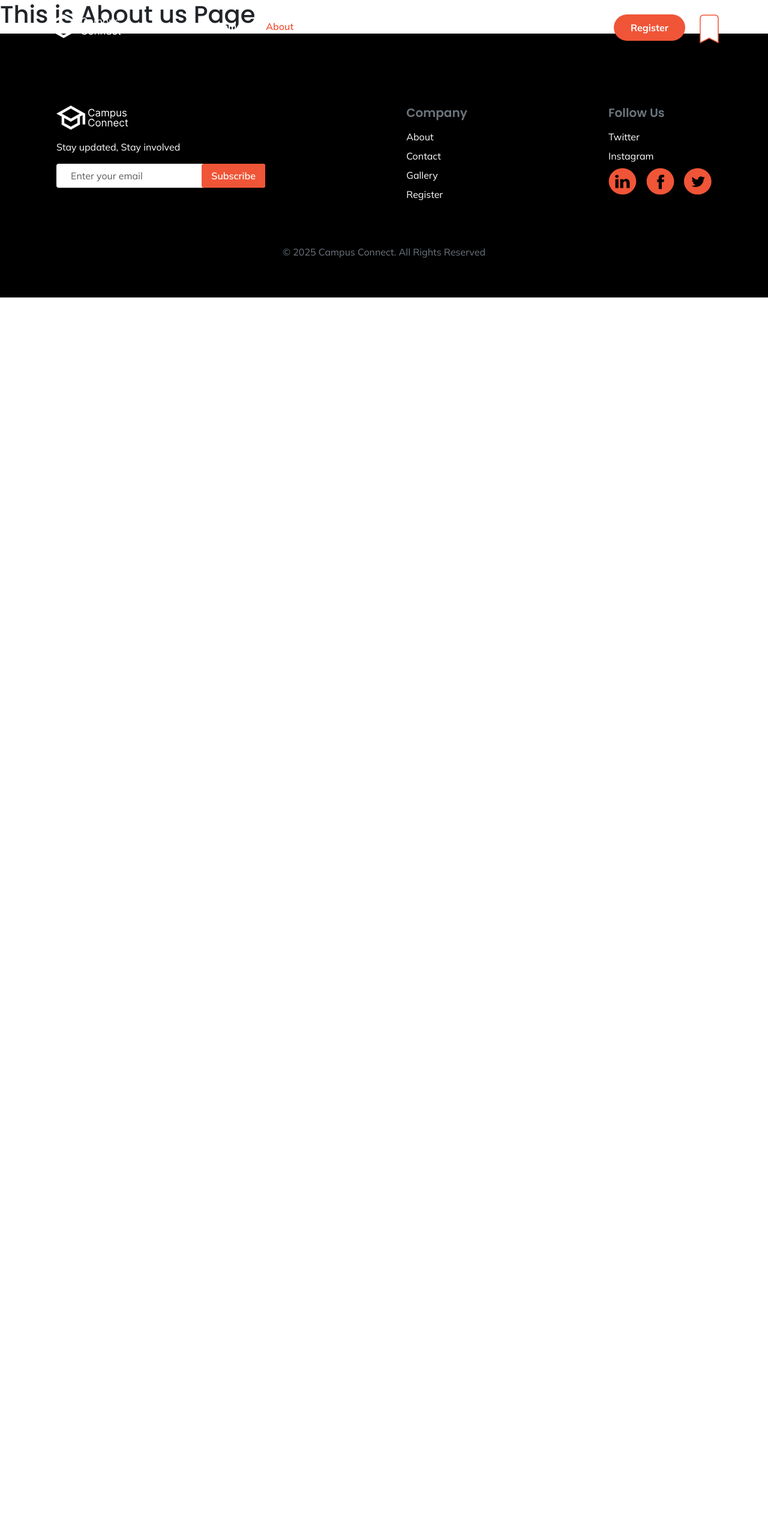
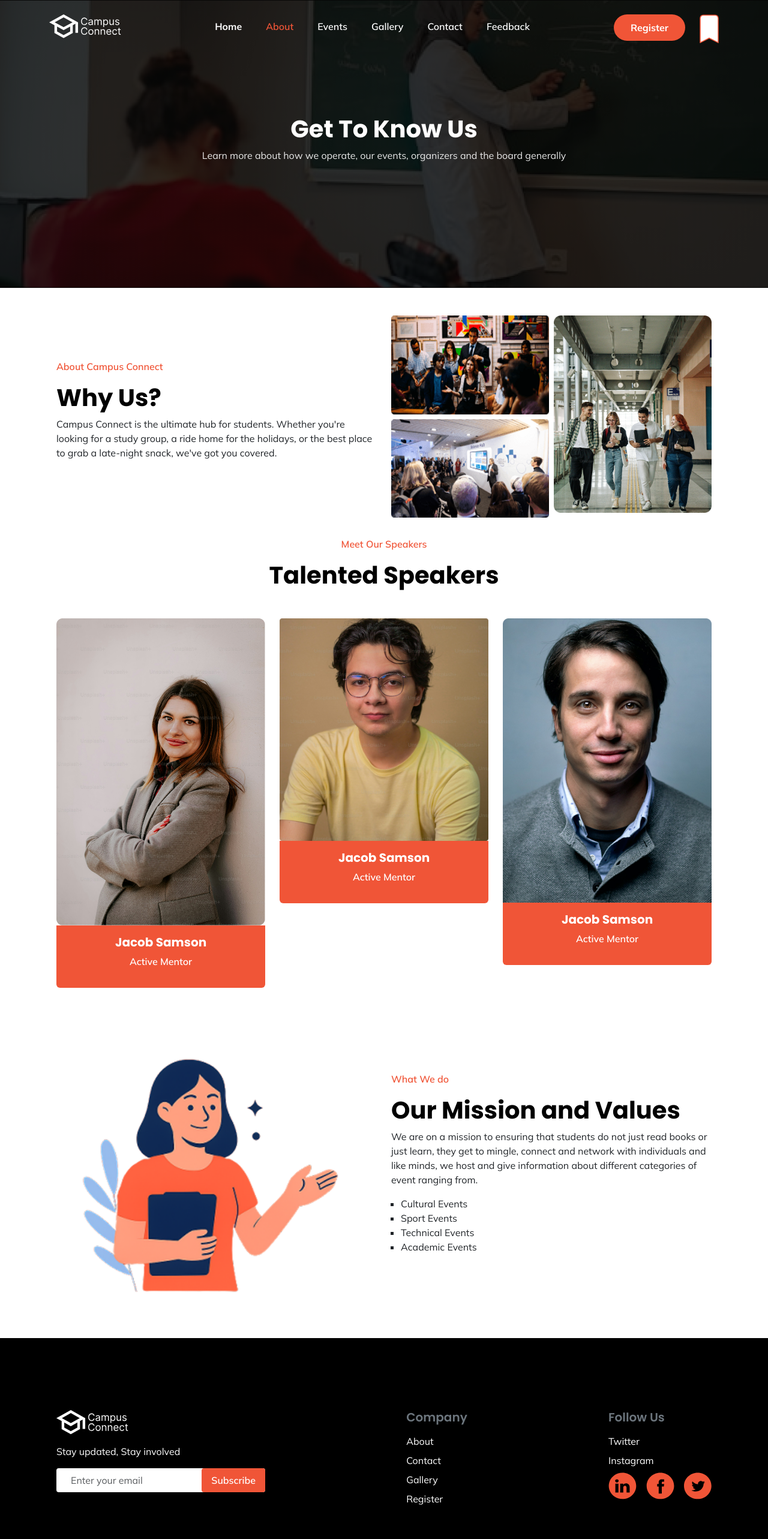
Before and after one commit to rhose1234/CampusConnect, a React (Vite) app: page /about in a window 1280 px wide. Shown: the top 2566 px of the page at 60% size. Before the commit the page ends 800 px from the top, so only its background shows below. Built offline with nearby package versions, Linux system fonts and the light colour scheme.

Commit message:
about us page

```diff
--- a/src/Pages/about/About.css
+++ b/src/Pages/about/About.css
@@ -1,7 +1,7 @@
 .about {
   background-image: linear-gradient(
-                rgba(0, 0, 0, 0.5),
-                rgba(0, 0, 0, 0.5)
+                rgba(0, 0, 0, 0.8),
+                rgba(0, 0, 0, 0.8)
               ),  url('../../assets/images/AboutImage.png');
   background-size: cover;
   background-position: center;
--- a/src/Pages/about/About.jsx
+++ b/src/Pages/about/About.jsx
@@ -1,11 +1,118 @@
 import React from 'react'
+import "./About.css";
 
-function About() {
+
+import image1 from "../../assets/images/image1.png"
+import image2 from "../../assets/images/image2.png"
+import image3 from "../../assets/images/image3.png"
+
+import image4 from  "../../assets/images/jacob2.png"
+import jacob from "../../assets/images/JACOB.png"
+import satigo from "../../assets/images/jacob3.png"
+import mission from "../../assets/images/mission.png"
+
+
+
+export default function About() {
   return (
-    <div>
-      <div><h1>This is About us Page</h1></div>
+    <>
+        <div className="about">
+
+          <h1 className="text-white fw-bold fs-1">Get To Know Us</h1>
+          <p className="text-white text-sm hero-subtitle">
+            Learn more about how we operate, our events, organizers and the board generally
+          </p>
+      </div>
+
+
+       <div className='aboutUs container py-3 my-2'>
+  <div className='row mx-auto align-items-center'>
+    <div className='col-12 col-md-6'>
+      <p className='fw-semibold subheading'>About Campus Connect</p>
+      <h1 className='fw-bold text-black'>Why Us?</h1>
+      <p>
+        Campus Connect is the ultimate hub for students. Whether you're looking
+        for a study group, a ride home for the holidays, or the best place to
+        grab a late-night snack, we've got you covered.
+      </p>
     </div>
+
+    <div className='col-12 col-md-6'>
+      <div className='row g-2'>
+        <div className='col-12 col-md-6'>
+          <img src={image1} className='img-fluid h-50' alt='image1' />
+          <img src={image2} className='img-fluid h-50 mt-2' alt='image2' />
+        </div>
+
+
+        <div className='col-6 d-none d-md-block'>
+          <img src={image3} className='img-fluid' alt='image3' />
+        </div>
+      </div>
+    </div>
+  </div>
+      </div>
+
+      <div className='speakers container py-3  my-2'>
+         <p className='fw-semibold text-center subheading'>Meet Our Speakers</p>
+      <h1 className='fw-bold text-center text-black'>Talented Speakers</h1>
+        <div className='row mx-auto mt-5 gap-3 gap-md-0'>
+
+
+
+           <div className='col-12 col-md-4'>
+          <img className='card-img ' src={satigo} alt='speaker1'/>
+           <div className='details p-3 rounded-bottom' >
+            <h5 className='fw-bold text-white text-center'>Jacob Samson</h5>
+            <p className='text-center text-white fw-semibold'>Active Mentor</p>
+          </div>
+        </div>
+
+    <div className='col-12 col-md-4'>
+          <img className='card-img ' src={image4} alt='speaker1'/>
+          <div className='details  p-3 rounded-bottom' >
+            <h5 className='fw-bold text-white text-center'>Jacob Samson</h5>
+            <p className='text-center text-white fw-semibold'>Active Mentor</p>
+          </div>
+        </div>
+          <div className='col-12 col-md-4'>
+          <img className='card-img ' src={jacob} alt='speaker1'/>
+          <div className='details p-3 rounded-bottom' >
+            <h5 className='fw-bold text-white text-center'>Jacob Samson</h5>
+            <p className='text-center text-white fw-semibold'>Active Mentor</p>
+          </div>
+        </div>
+
+        </div>
+      </div>
+
+      <div className='mission container py-3 my-2 '>
+  <div className='row mx-auto align-items-center'>
+    <div className='col-12 col-md-6'>
+      <img src={mission} className='mission w-100'/>
+    </div>
+
+     <div className='col-12 col-md-6'>
+      <p className='fw-semibold subheading'>  What We do</p>
+      <h1 className='fw-bold text-black'>Our Mission and Values</h1>
+      <p>
+       We are on a mission to ensuring that students do not just read books or just learn, they get to mingle, connect and network with individuals and
+       like minds, we host and give information about different categories of event ranging from.
+
+       <ul className='px-3 mt-3'>
+        <li>Cultural Events</li>
+        <li>Sport Events</li>
+        <li>Technical Events</li>
+        <li>Academic Events</li>
+       </ul>
+      </p>
+    </div>
+
+  </div>
+      </div>
+
+
+
+    </>
   )
 }
-
-export default About;
```
